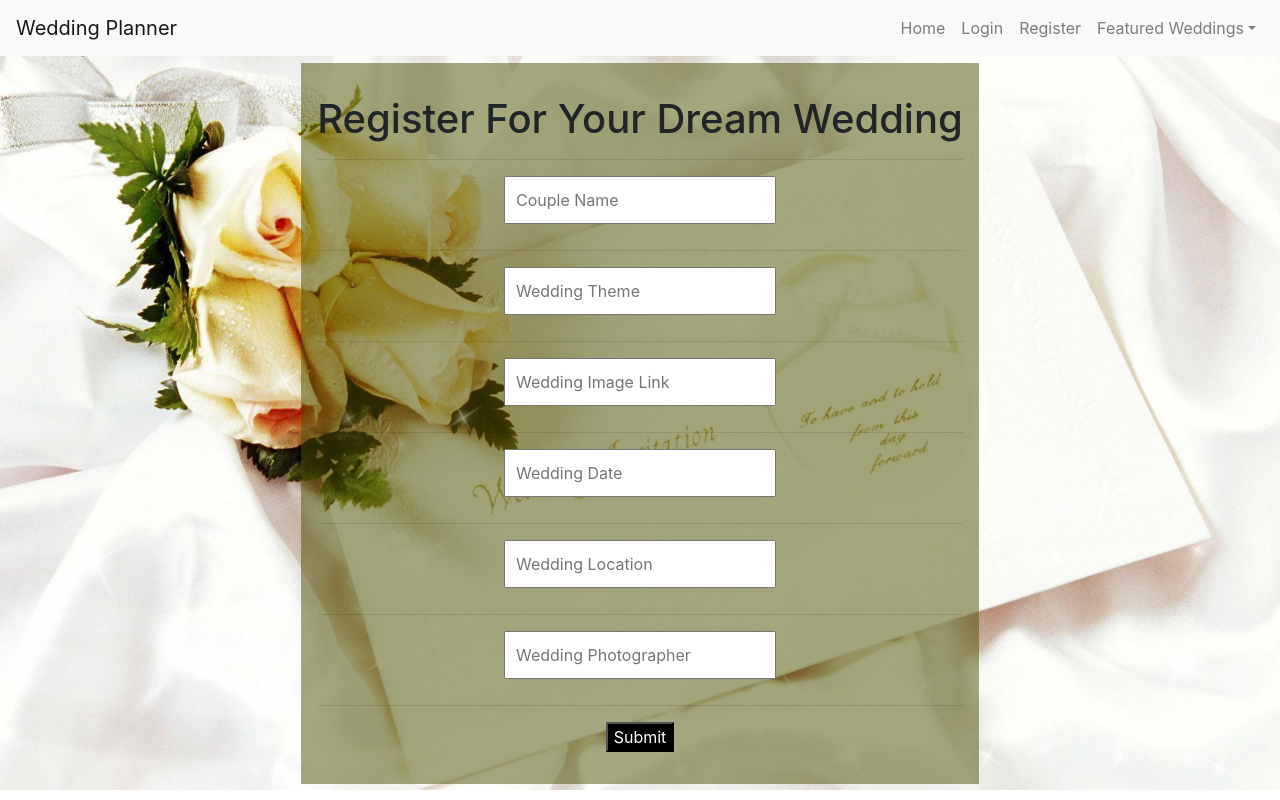
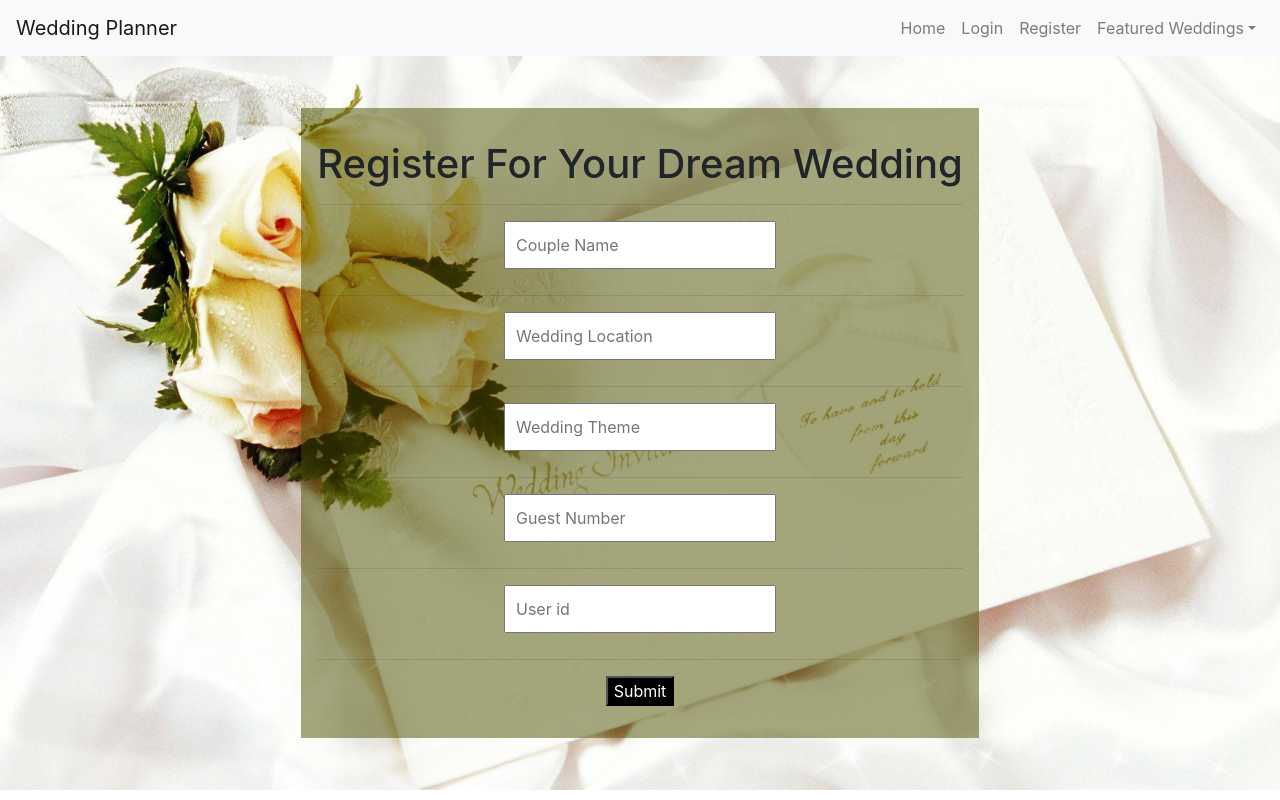
Before and after one commit to Wedding-Planner-October-2019/front-end, a React (Create React App) app: page /UserForm in a window 1280 px wide. Built offline with nearby package versions, Linux system fonts and the light colour scheme.

Commit message:
changed user form

```diff
--- a/src/pages/UserForm.js
+++ b/src/pages/UserForm.js
@@ -11,9 +11,9 @@ function UserForm (props) {
     const [form, setForm] = useState
 ({
         user:{
-        couple_name: '',
-        wedding_theme: '',
-        item_photo: '',
+        wedding_name: '',
+         venue: '',
+        description: '',
         wedding_date: '',
         wedding_location: '',
         wedding_photographer: '',
@@ -46,8 +46,43 @@ function UserForm (props) {
                     <input
                         onChange = { (event) => handleChange(event)}
                         placeholder="Couple Name"
-                        name="couple_name"
-                        value={form.couple_name}
+                        name="wedding_name"
+                        value={form.wedding_name}
+                        className="input"
+                        required
+                    >
+                    </input>
+                    <hr />
+
+                    <input
+                        onChange = { (event) => handleChange(event)}
+                        placeholder="Wedding Location"
+                        name="venue"
+                        value={form.venue}
+                        className="input"
+                        required
+                    >
+                    </input>
+                    <hr />
+
+
+                    <input
+                        onChange = { (event) => handleChange(event)}
+                        placeholder="Wedding Theme"
+                        name="description"
+                        value={form.description}
+                        className="input"
+                        required
+                    >
+                    </input>
+
+                    <hr />
+
+                    <input
+                       onChange = { (event) => handleChange(event)}
+                        placeholder="Guest Number"
+                        name="guest_num"
+                        value={form.guest_num}
                         className="input"
                         required
                     >
@@ -55,53 +90,14 @@ function UserForm (props) {
                     <hr />
                     <input
                         onChange = { (event) => handleChange(event)}
-                        placeholder="Wedding Theme"
-                        name="wedding_theme"
-                        value={form.wedding_theme}
+                        placeholder="User id"
+                        name="user_id"
+                        value={form.user_id}
                         className="input"
                         required
                     >
                     </input>
-                    <hr />
-                    <input
-                        onChange = { (event) => handleChange(event)}
-                        placeholder="Wedding Image Link"
-                        name="item_photo"
-                        value={form.item_photo}
-                        className="input"
-                        required
-                    >
-                    </input>
-                    <hr />
-                    <input
-                        onChange = { (event) => handleChange(event)}
-                        placeholder="Wedding Date"
-                        name="wedding_date"
-                        value={form.wedding_date}
-                        className="input"
-                        required
-                    >
-                    </input>
-                    <hr />
-                    <input
-                        onChange = { (event) => handleChange(event)}
-                        placeholder="Wedding Location"
-                        name="wedding_location"
-                        value={form.wedding_location}
-                        className="input"
-                        required
-                    >
-                    </input>
-                    <hr />
-                    <input
-                       onChange = { (event) => handleChange(event)}
-                        placeholder="Wedding Photographer"
-                        name="wedding_photographer"
-                        value={form.wedding_photographer}
-                        className="input"
-                        required
-                    >
-                    </input>
+
                     <hr />
                     <button >Submit</button>
                 </form>
```
